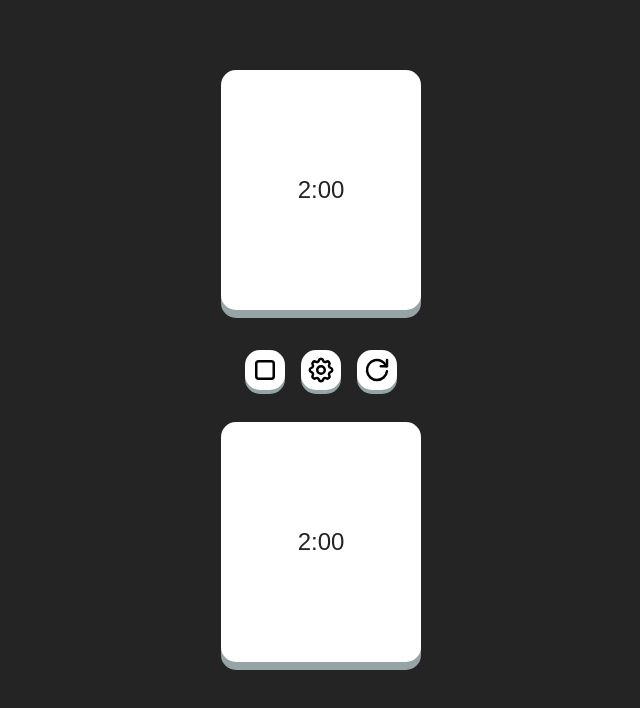
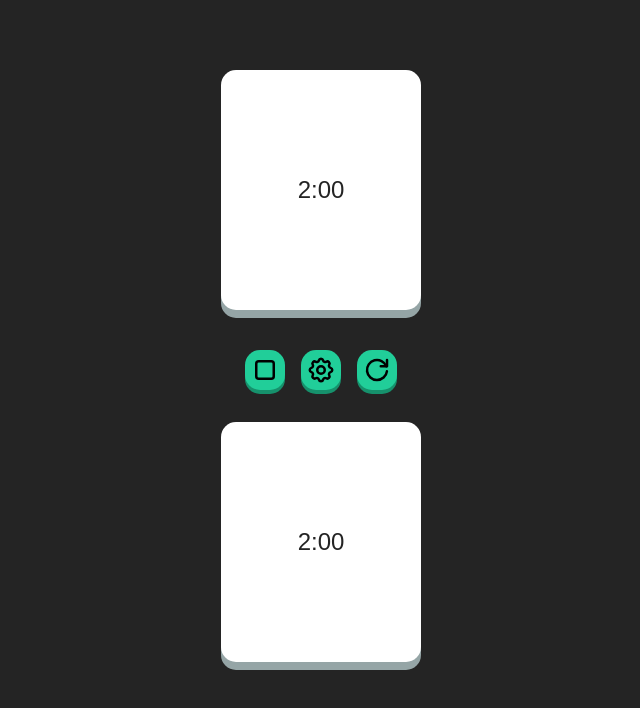
Before and after one commit to joajo13/react-chess, a React (Vite) app: page / in a window 1280 px wide. Shown: the top 708 px of the page, without its empty margins (319-959 px from the left). Built offline with nearby package versions, Linux system fonts and the light colour scheme.

Commit message:
Green option buttons

```diff
--- a/src/components/Counter.css
+++ b/src/components/Counter.css
@@ -47,10 +47,10 @@ input {
 }
 
 .options-container button {
-  background-color: #ffffff;
+  background-color: #21ce99;
   padding: 5px;
   border-radius: 15px;
-  box-shadow: 0 4px #95a5a6;
+  box-shadow: 0 4px #16916c;
   border: none;
   display: flex;
   justify-content: center;
@@ -58,13 +58,11 @@ input {
 }
 
 .options-container button:hover {
-  background-color: #f2f2f2;
   scale: 1.1;
   transition: 0.2s;
 }
 
 .options-container button:active {
-  background-color: #e6e6e6;
   scale: 0.9;
   transition: 0.2s;
 }
```
